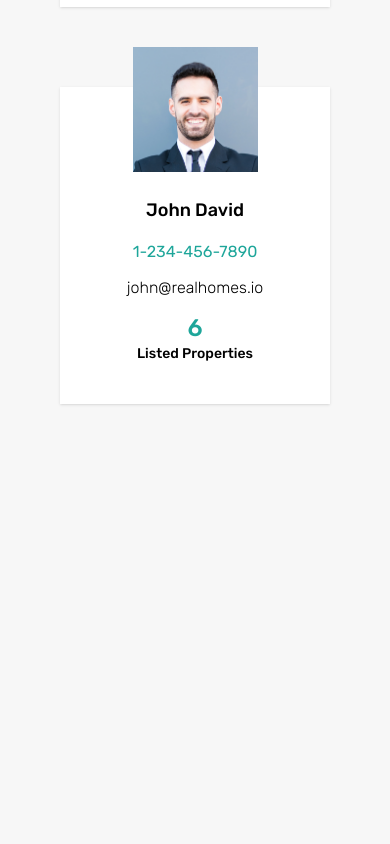
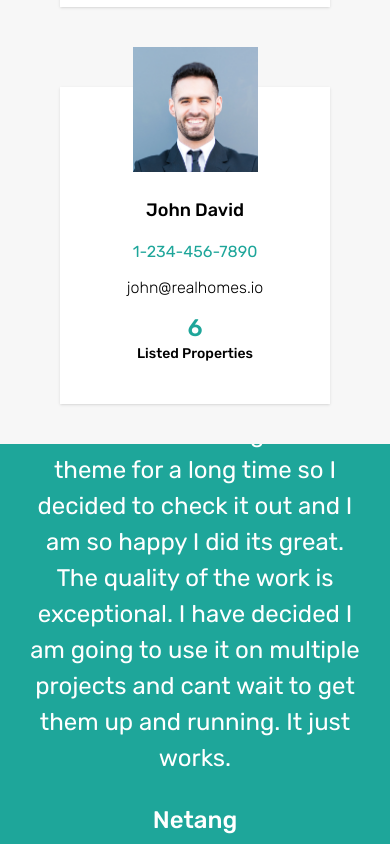
Before and after one commit to AKK-soft-dev/modern-realhome-replica, a React (Vite) app: page / in a window 390 px wide. Shown: the part 9745-10589 px from the top of the page. Before the commit the page ends 10229 px from the top, so only its background shows below. Built offline with nearby package versions, Linux system fonts and the light colour scheme.

Commit message:
adding: quote section

```diff
--- a/src/App.tsx
+++ b/src/App.tsx
@@ -9,6 +9,7 @@ import ForSaleProperties from "./components/ForSaleProperties/ForSaleProperties"
 import ForRentProperties from "./components/ForRentProperties/ForRentProperites";
 import BuyOrSell from "./components/BuyOrSell/BuyOrSell";
 import Agents from "./components/Agents/Agents";
+import Quote from "./components/Quote/Quote";
 
 const App = () => {
   return (
@@ -22,6 +23,7 @@ const App = () => {
       <ForRentProperties />
       <BuyOrSell />
       <Agents />
+      <Quote />
     </>
   );
 };
--- a/src/components/Agents/Agents.tsx
+++ b/src/components/Agents/Agents.tsx
@@ -9,7 +9,7 @@ const Agents = () => {
         <p className="text-center text-black/60 mt-2 mb-7">
           Get in touch with our real estate experts.
         </p>
-        <div className={`relative duration-300 pb-10 `}>
+        <div className={`relative duration-300`}>
           <div
             className={`grid grid-cols-1 sm:grid-cols-2 md:grid-cols-3 lg:grid-cols-4 gap-10 lg:gap-7 duration-200`}
           >
--- /dev/null
+++ b/src/components/Quote/Quote.tsx
@@ -0,0 +1,34 @@
+import Separator from "../utils/Separators/Separators";
+
+const Quote = () => {
+  return (
+    <section className="h-[400px] md:h-[500px] lg:h-[600px] xl:h-[850px] relative bg-fixed bg-cover text-center bg-primary text-white flex items-center justify-center">
+      <div className="w-[85%] md:w-[70%] 2xl:w-[50%] flex flex-col items-center justify-center gap-7">
+        <blockquote className="text-2xl block md:text-4xl">
+          <span className="leading-normal">
+            I have been looking at this theme for a long time so I decided to
+            check it out and I am so happy I did its great. The quality of the
+            work is exceptional. I have decided I am going to use it on multiple
+            projects and cant wait to get them up and running. It just works.
+          </span>
+        </blockquote>
+
+        <div className="flex flex-col sm:flex-row justify-center items-center gap-3">
+          <p className="text-2xl md:text-3xl font-medium">Netang</p>
+          <a href="#" className="underline">
+            https://1.envato.market/realhomes
+          </a>
+        </div>
+      </div>
+
+      <div className="absolute top-0 left-0 right-0 w-full">
+        <Separator type="bottom" bgColor="bg-default" />
+      </div>
+      <div className="absolute bottom-0 left-0 right-0">
+        <Separator bgColor="bg-default" />
+      </div>
+    </section>
+  );
+};
+
+export default Quote;
```
